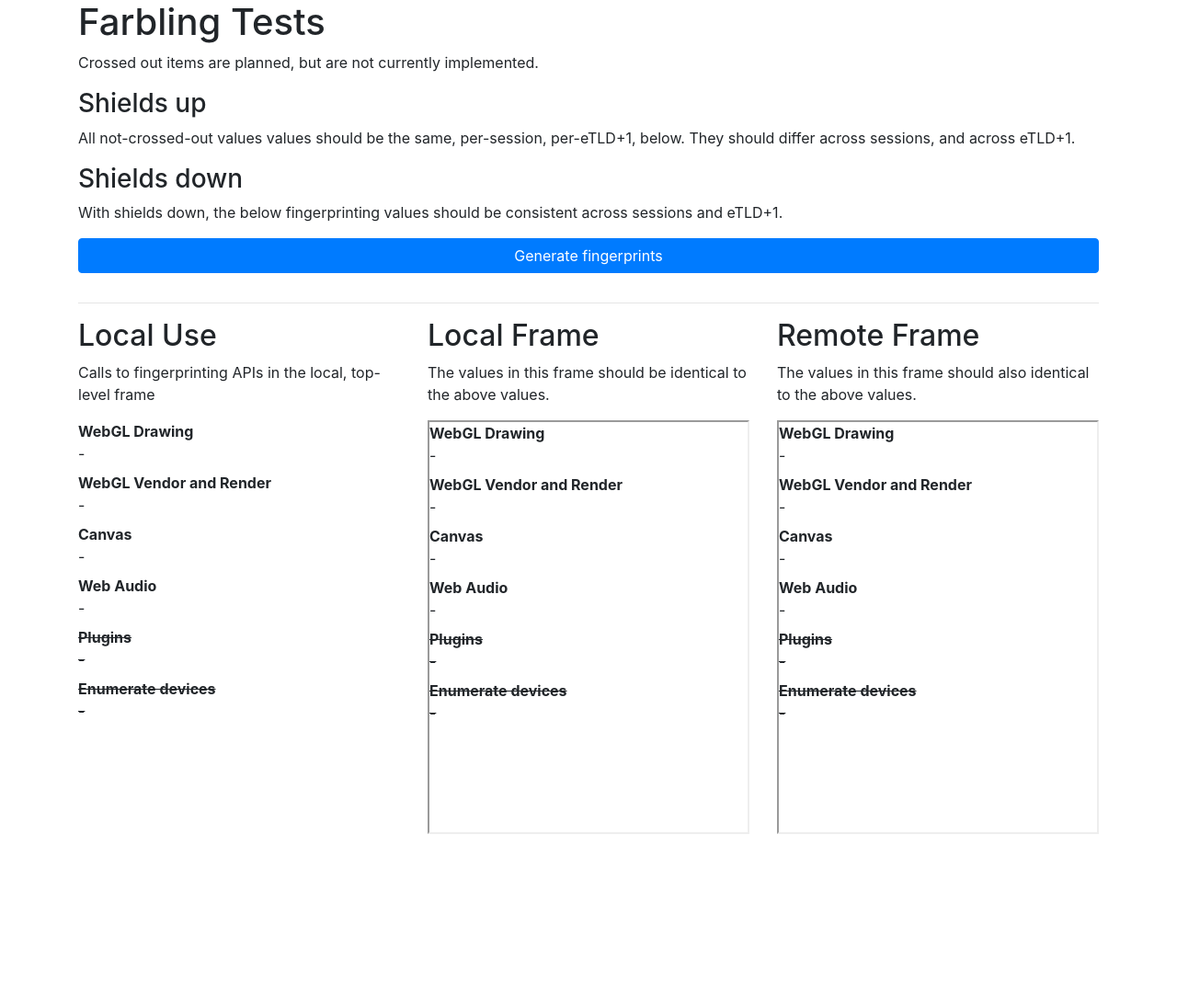
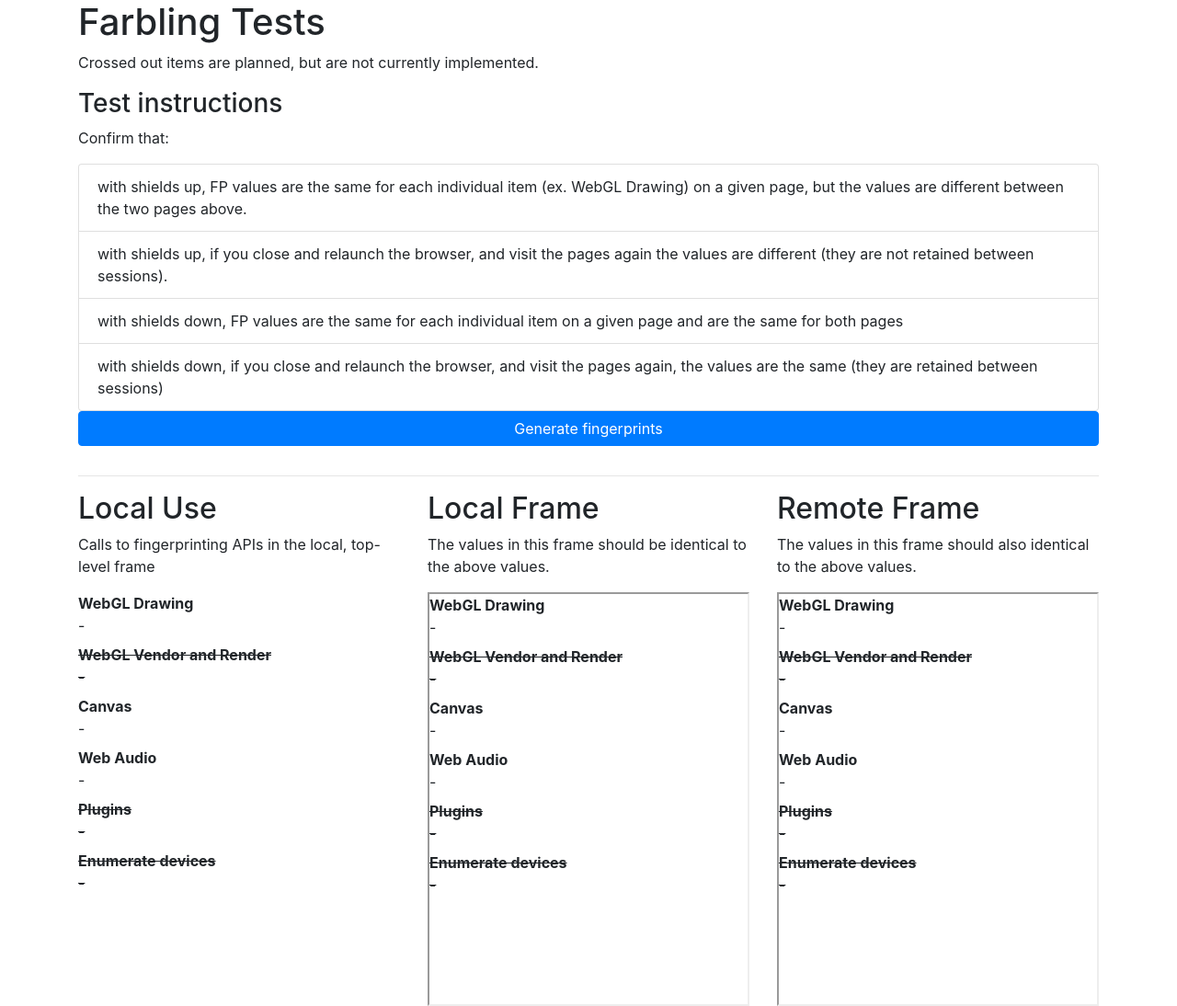
Before and after one commit to brave-experiments/qa-test-pages, a plain HTML site: page farbling.html in a window 1280 px wide. Shown: the whole page at 92% size. Before the commit the page ends 907 px from the top, so only its background shows below. Drawn offline with Linux system fonts and the light colour scheme.

Commit message:
remove webgl render test, add test description

```diff
--- a/farbling.html
+++ b/farbling.html
@@ -18,18 +18,22 @@
           Crossed out items are planned, but are not currently implemented.
         </p>
 
-        <h3>Shields up</h3>
-        <p>
-          All not-crossed-out values values should be the same, per-session,
-          per-eTLD+1, below.  They should differ across sessions, and across
-          eTLD+1.
-        </p>
-
-        <h3>Shields down</h3>
-        <p>
-          With shields down, the below fingerprinting values should be
-          consistent across sessions and eTLD+1.
-        </p>
+        <h3>Test instructions</h3>
+        <p>Confirm that:</p>
+        <ul class="list-group">
+          <li class="list-group-item">with shields up, FP values are the same
+            for each individual item (ex. WebGL Drawing) on a given page, but
+            the values are different between the two pages above.</li>
+          <li class="list-group-item">with shields up, if you close and
+            relaunch the browser, and visit the pages again the values are
+            different (they are not retained between sessions).</li>
+          <li class="list-group-item">with shields down, FP values are the
+            same for each individual item on a given page and are the same
+            for both pages</li>
+          <li class="list-group-item">with shields down, if you close and
+            relaunch the browser, and visit the pages again, the values
+            are the same (they are retained between sessions)</li>
+        </ul>
 
         <p>
           <button id="start" class="btn btn-primary btn-block btn-large" disabled>Generate fingerprints</button>
@@ -65,8 +69,8 @@
           <dt>WebGL Drawing</dt>
           <dd class="value-webgl">-</dd>
 
-          <dt>WebGL Vendor and Render</dt>
-          <dd class="value-webglVendorAndRenderer">-</dd>
+          <dt class="not-yet">WebGL Vendor and Render</dt>
+          <dd class="not-yet value-webglVendorAndRenderer">-</dd>
 
           <dt>Canvas</dt>
           <dd class="value-canvas">-</dd>
--- a/frames/farbling.html
+++ b/frames/farbling.html
@@ -16,8 +16,8 @@
         <dt>WebGL Drawing</dt>
         <dd class="value-webgl">-</dd>
 
-        <dt>WebGL Vendor and Render</dt>
-        <dd class="value-webglVendorAndRenderer">-</dd>
+        <dt class="not-yet">WebGL Vendor and Render</dt>
+        <dd class="not-yet value-webglVendorAndRenderer">-</dd>
 
         <dt>Canvas</dt>
         <dd class="value-canvas">-</dd>
```
